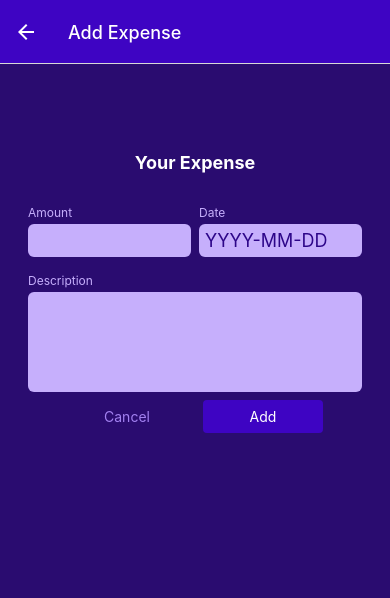
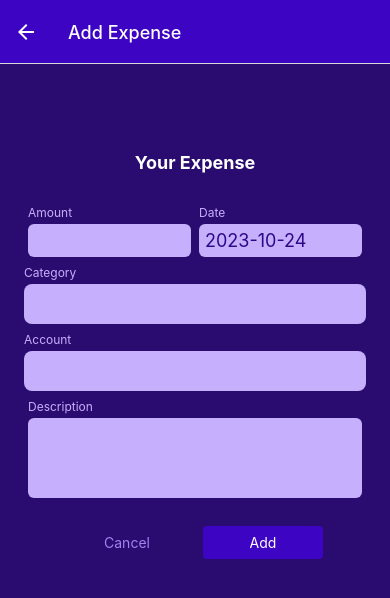
Before and after one commit to ducthuan1595/Expense-tracker-app-react-native, a React Native app: screen /ManageExpense in a window 390 px wide. Shown: the top 598 px of the page. Built offline with nearby package versions, Linux system fonts and the light colour scheme.

Commit message:
login with google

```diff
--- a/App.js
+++ b/App.js
@@ -14,6 +14,7 @@ import { Ionicons } from "@expo/vector-icons";
 import AsyncStorage from "@react-native-async-storage/async-storage";
 import AppLoading from "expo-app-loading";
 import * as SplashScreen from "expo-splash-screen";
+import { GoogleSignin } from "@react-native-google-signin/google-signin";
 
 import ContextProvider from "./store";
 
@@ -27,6 +28,10 @@ import { AuthStore } from "./store/authContext";
 import { useEffect, useState } from "react";
 
 SplashScreen.preventAutoHideAsync();
+GoogleSignin.configure({
+  webClientId:
+    "300384576511-1cfq6psoqtub50pck22es3nr3adtfcai.apps.googleusercontent.com",
+});
 
 const Stack = createNativeStackNavigator();
 const Tab = createBottomTabNavigator();
@@ -110,8 +115,9 @@ function CustomerDrawerContent(props) {
       <DrawerItemList {...props} />
       <DrawerItem
         label={"Logout"}
-        onPress={() => {
+        onPress={async () => {
           logout();
+          await GoogleSignin.signOut();
           navigation.navigate("Navigation");
         }}
         labelStyle={{ color: GlobalStyles.colors.error500 }}
@@ -190,9 +196,9 @@ const Root = () => {
         const value = await AsyncStorage.getItem("token");
         if (value) {
           login(value);
-          setIsLogin(false);
           await SplashScreen.hideAsync();
         }
+        setIsLogin(false);
       } catch (err) {
         console.error(err);
       }
--- a/app.json
+++ b/app.json
@@ -11,9 +11,7 @@
       "resizeMode": "contain",
       "backgroundColor": "#ffffff"
     },
-    "assetBundlePatterns": [
-      "**/*"
-    ],
+    "assetBundlePatterns": ["**/*"],
     "ios": {
       "supportsTablet": true
     },
@@ -21,10 +19,23 @@
       "adaptiveIcon": {
         "foregroundImage": "./assets/adaptive-icon.png",
         "backgroundColor": "#ffffff"
+      },
+      "package": "com.thuanthien.expensestrackerapp",
+      "googleServicesFile": "./google-services.json",
+      "config": {
+        "googleSignIn": {
+          "certificate_hash": "17:2c:b8:6a:1f:d4:a8:88:f8:ae:f7:f3:3f:13:68:ec:5d:55:40:30"
+        }
       }
     },
     "web": {
       "favicon": "./assets/favicon.png"
-    }
+    },
+    "extra": {
+      "eas": {
+        "projectId": "5bde18a4-20af-4c49-831d-0b324fef5eb1"
+      }
+    },
+    "plugins": ["@react-native-google-signin/google-signin"]
   }
 }
--- a/components/ExpenseForm.js
+++ b/components/ExpenseForm.js
@@ -1,9 +1,17 @@
 import React, { useState } from "react";
-import { StyleSheet, View, Text } from "react-native";
+import {
+  StyleSheet,
+  View,
+  Text,
+  TouchableWithoutFeedback,
+  Pressable,
+} from "react-native";
 import PrimaryInput from "./ui/PrimaryInput";
+import { GlobalStyles } from "../constants/styles";
 
-const ExpenseForm = ({ setExpenses, expenses }) => {
+const ExpenseForm = ({ setExpenses, expenses, setIsPopup }) => {
   const handleAmount = (e) => {
+    setIsPopup(false);
     setExpenses((state) => {
       return {
         ...state,
@@ -12,6 +20,7 @@ const ExpenseForm = ({ setExpenses, expenses }) => {
     });
   };
   const handleDate = (e) => {
+    setIsPopup(false);
     setExpenses((state) => {
       return {
         ...state,
@@ -20,6 +29,7 @@ const ExpenseForm = ({ setExpenses, expenses }) => {
     });
   };
   const handleDesc = (e) => {
+    setIsPopup(false);
     setExpenses((state) => {
       return {
         ...state,
@@ -27,8 +37,15 @@ const ExpenseForm = ({ setExpenses, expenses }) => {
       };
     });
   };
+  const handleSelectCategory = (e) => {
+    setIsPopup(true);
+  };
+  const handleSelectAccount = (e) => {
+    setIsPopup(true);
+  };
 
   return (
+    <>
       <View style={styles.form}>
         <Text style={styles.title}>Your Expense</Text>
         <View style={styles.inputRow}>
@@ -37,6 +54,7 @@ const ExpenseForm = ({ setExpenses, expenses }) => {
             textInputConfig={{
               keyboardType: "decimal-pad",
               onChangeText: handleAmount,
+              onPressIn: () => setIsPopup(false),
             }}
             style={styles.rowInput}
             value={expenses.amount.toString()}
@@ -53,6 +71,14 @@ const ExpenseForm = ({ setExpenses, expenses }) => {
             value={expenses.date}
           />
         </View>
+        <Pressable onPress={handleSelectCategory}>
+          <Text style={styles.text}>Category</Text>
+          <View style={[styles.selectInput, styles.marginBottom]}></View>
+        </Pressable>
+        <Pressable onPress={handleSelectAccount}>
+          <Text style={styles.text}>Account</Text>
+          <View style={styles.selectInput}></View>
+        </Pressable>
         <PrimaryInput
           label={"Description"}
           textInputConfig={{
@@ -60,11 +86,14 @@ const ExpenseForm = ({ setExpenses, expenses }) => {
             multiline: true,
             autoCorrect: false,
             autoCapitalize: "none",
+            onPressIn: () => setIsPopup(false),
+
             // numberOfLines: 4,
           }}
           value={expenses.desc}
         />
       </View>
+    </>
   );
 };
 
@@ -88,4 +117,17 @@ const styles = StyleSheet.create({
     textAlign: "center",
     marginVertical: 24,
   },
+  text: {
+    fontSize: 12,
+    color: GlobalStyles.colors.primary100,
+    marginBottom: 4,
+  },
+  selectInput: {
+    padding: 20,
+    backgroundColor: GlobalStyles.colors.primary100,
+    borderRadius: 8,
+  },
+  marginBottom: {
+    marginBottom: 8,
+  },
 });
--- /dev/null
+++ b/components/popup/ManagePopup.js
@@ -0,0 +1,21 @@
+import React from "react";
+import { FlatList, StyleSheet, View } from "react-native";
+import HeaderPopup from "../ui/HeaderPopup";
+
+const ManagePopup = () => {
+  return (
+    <View style={styles.container}>
+      <HeaderPopup name="Category" icon={"add"} size={24} color={"white"} />
+      <FlatList>List</FlatList>
+    </View>
+  );
+};
+
+export default ManagePopup;
+
+const styles = StyleSheet.create({
+  container: {
+    flex: 1,
+    height: "50%",
+  },
+});
--- /dev/null
+++ b/components/ui/HeaderPopup.js
@@ -0,0 +1,31 @@
+import React from "react";
+import { ScrollView, Pressable, StyleSheet, Text, View } from "react-native";
+import { Ionicons } from "@expo/vector-icons";
+
+const HeaderPopup = ({ name, icon, size, color }) => {
+  return (
+    <View style={styles.headers}>
+      <Text style={styles.name}>{name}</Text>
+      <ScrollView>
+        <Pressable>
+          <Ionicons name={icon} size={size} color={color} />
+          <Text>x</Text>
+        </Pressable>
+      </ScrollView>
+    </View>
+  );
+};
+
+export default HeaderPopup;
+const styles = StyleSheet.create({
+  headers: {
+    height: 40,
+    backgroundColor: "black",
+    display: "flex",
+    justifyContent: "space-between",
+  },
+  name: {
+    color: "white",
+    textAlign: "center",
+  },
+});
--- a/components/ui/PrimaryInput.js
+++ b/components/ui/PrimaryInput.js
@@ -2,7 +2,14 @@ import React from "react";
 import { StyleSheet, Text, TextInput, View } from "react-native";
 import { GlobalStyles } from "../../constants/styles";
 
-const PrimaryInput = ({ label, textInputConfig, style, value, isLogin }) => {
+const PrimaryInput = ({
+  label,
+  textInputConfig,
+  style,
+  value,
+  isLogin,
+  showSoftInputOnFocus,
+}) => {
   let inputStyes = [styles.input];
   if (textInputConfig && textInputConfig.multiline) {
     inputStyes.push(styles.inputMultiline);
@@ -13,10 +20,17 @@ const PrimaryInput = ({ label, textInputConfig, style, value, isLogin }) => {
     labelText.fontSize = 14;
   }
   return (
-    <View style={[styles.inputContainer, style]}>
-      <Text style={labelText}>{label}</Text>
-      <TextInput {...textInputConfig} style={inputStyes} value={value} />
-    </View>
+    <>
+      <View style={[styles.inputContainer, style]}>
+        <Text style={labelText}>{label}</Text>
+        <TextInput
+          {...textInputConfig}
+          style={inputStyes}
+          value={value}
+          showSoftInputOnFocus={showSoftInputOnFocus === "true" ? false : true}
+        />
+      </View>
+    </>
   );
 };
 
@@ -41,7 +55,7 @@ const styles = StyleSheet.create({
     color: GlobalStyles.colors.primary700,
   },
   inputMultiline: {
-    minHeight: 100,
+    minHeight: 80,
     textAlignVertical: "top",
   },
 });
--- a/screens/ManageExpense.js
+++ b/screens/ManageExpense.js
@@ -1,5 +1,5 @@
 import React, { useLayoutEffect, useState } from "react";
-import { StyleSheet, Alert, TextInput, View } from "react-native";
+import { StyleSheet, Alert, ScrollView, View } from "react-native";
 import IconButton from "../components/ui/IconButton";
 import { GlobalStyles } from "../constants/styles";
 import PrimaryButton from "../components/ui/PrimaryButton";
@@ -8,15 +8,19 @@ import ExpenseForm from "../components/ExpenseForm";
 import { storeExpense, updateExpenses, deleteExpenses } from "../api/http";
 import Loading from "../components/ui/Loading";
 import ErrorOverlay from "../components/ui/ErrorOverlay";
+import ManagePopup from "../components/popup/ManagePopup";
 
 const ManageExpense = ({ route, navigation }) => {
   const expenseId = route.params?.expenseId;
   const [isLoading, setIsLoading] = useState(false);
+  const [isPopup, setIsPopup] = useState(false);
   const [error, setError] = useState(null);
   const isEditing = !!expenseId;
   const [expensesInput, setExpenses] = useState({
     amount: "",
-    date: "",
+    date: new Date().toISOString().slice(0, 10),
+    category: "",
+    account: "",
     desc: "",
   });
 
@@ -31,6 +35,8 @@ const ManageExpense = ({ route, navigation }) => {
           amount: updateItem.amount.toString(),
           date: updateItem.date.toISOString().slice(0, 10),
           desc: updateItem.desc,
+          category: updateItem.category,
+          account: updateItem.account,
         };
       });
     }
@@ -57,12 +63,21 @@ const ManageExpense = ({ route, navigation }) => {
     navigation.goBack();
   };
   const handleConfirm = async () => {
+    setIsPopup(false);
     setIsLoading(true);
     const amountIsValid =
       !isNaN(expensesInput.amount) && +expensesInput.amount > 0;
     const dateIsValid = expensesInput.date.toString() !== "Invalid Date";
     const descIsValid = expensesInput.desc.trim().length > 3;
-    if (amountIsValid && dateIsValid && descIsValid) {
+    const categoryValid = expensesInput.desc.trim().length > 0;
+    const accountValid = expensesInput.desc.trim().length > 0;
+    if (
+      amountIsValid &&
+      dateIsValid &&
+      descIsValid &&
+      categoryValid &&
+      accountValid
+    ) {
       if (isEditing) {
         try {
           await updateExpenses(expenseId, {
@@ -105,8 +120,13 @@ const ManageExpense = ({ route, navigation }) => {
   }
 
   return (
-    <View style={styles.container}>
-      <ExpenseForm setExpenses={setExpenses} expenses={expensesInput} />
+    <>
+      <ScrollView style={styles.container}>
+        <ExpenseForm
+          setExpenses={setExpenses}
+          expenses={expensesInput}
+          setIsPopup={setIsPopup}
+        />
         <View style={styles.buttons}>
           <PrimaryButton
             style={styles.button}
@@ -129,7 +149,9 @@ const ManageExpense = ({ route, navigation }) => {
             />
           </View>
         )}
-    </View>
+      </ScrollView>
+      {isPopup && <ManagePopup />}
+    </>
   );
 };
 
@@ -152,6 +174,7 @@ const styles = StyleSheet.create({
     flexDirection: "row",
     justifyContent: "center",
     alignItems: "center",
+    marginTop: 20,
   },
   button: {
     minWidth: 120,
```
Also changed, not shown: api/auth.js (+33 -2 lines), eas.json (added, +18 -0 lines), google-services.json (added, +64 -0 lines), package.json (+9 -5 lines), screens/Authentication.js (+17 -1 lines), 1 other file (tests, documents, lock files or other folders). Lines whose indentation alone changed are shown as unchanged.
